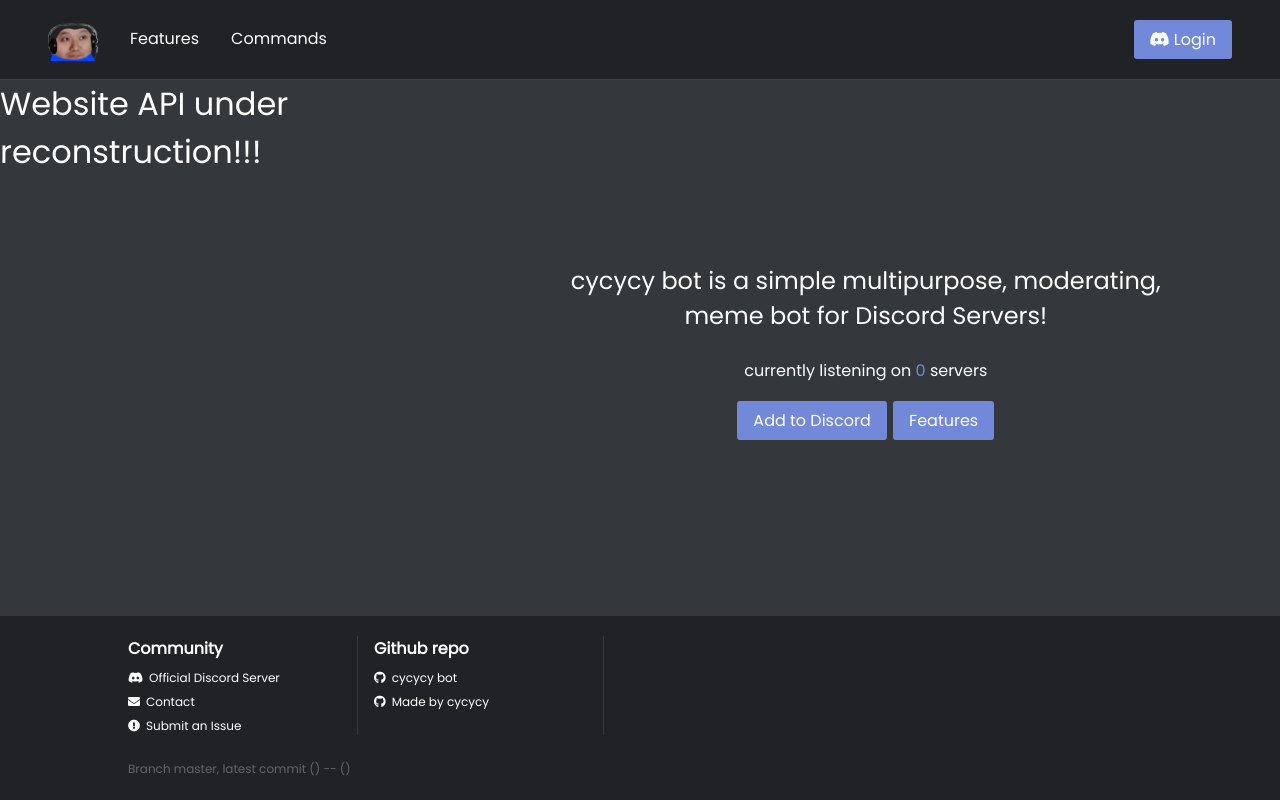
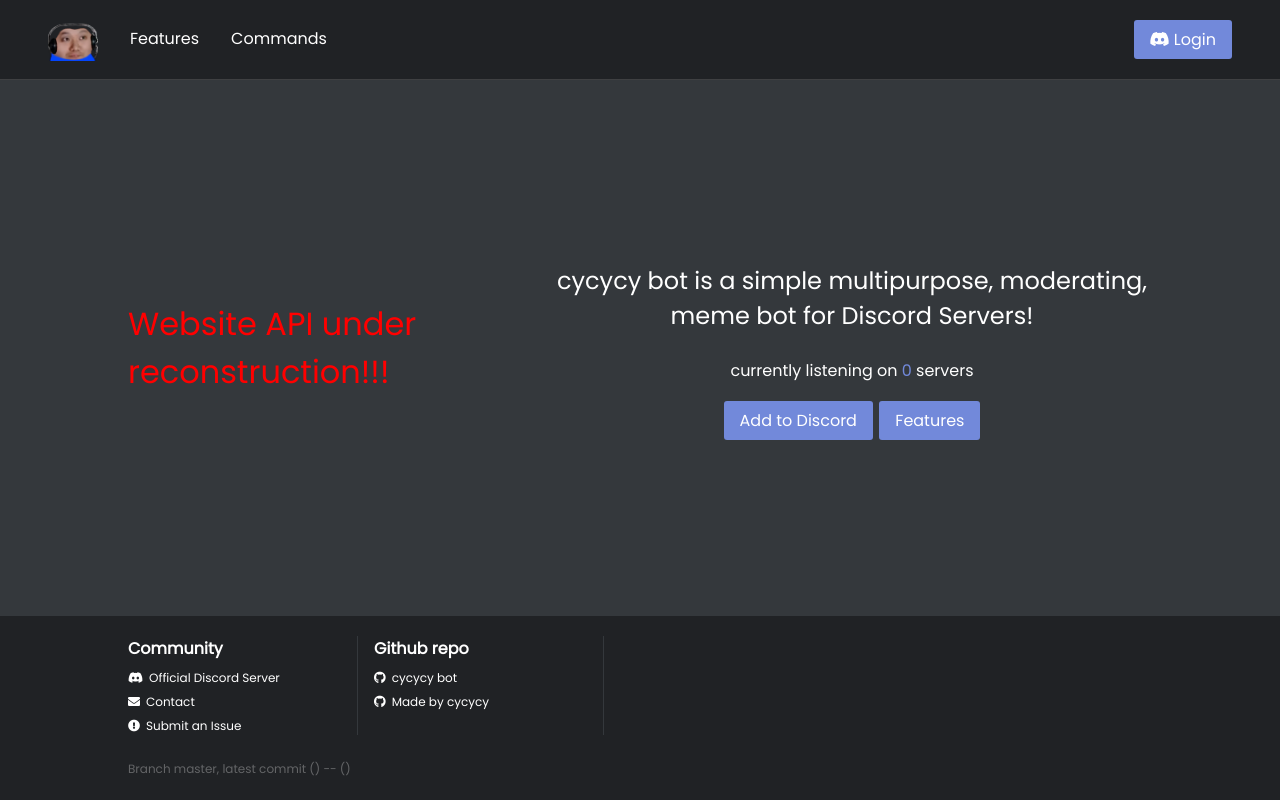
Before and after one commit to cycycy-bot/cycycybot-frontend, a React (Create React App) app: page / in a window 1280 px wide. Built offline with nearby package versions, Linux system fonts and the light colour scheme; no server answers.

Commit message:
add error message

```diff
--- a/src/components/Home/Home.js
+++ b/src/components/Home/Home.js
@@ -22,8 +22,8 @@
 
   return (
     <div className="home-container">
-      <h1 color="red">Website API under reconstruction!!!</h1>
       <div className="home-contents">
+        <h1 style={{ color: 'red' }}>Website API under reconstruction!!!</h1>
         <div className="home-main">
           <div id="container-1648017ac06b3337e878fad7c947534b" style={{ display: 'none' }} />
           <h1>cycycy bot is a simple multipurpose, moderating, meme bot for Discord Servers!</h1>
```
